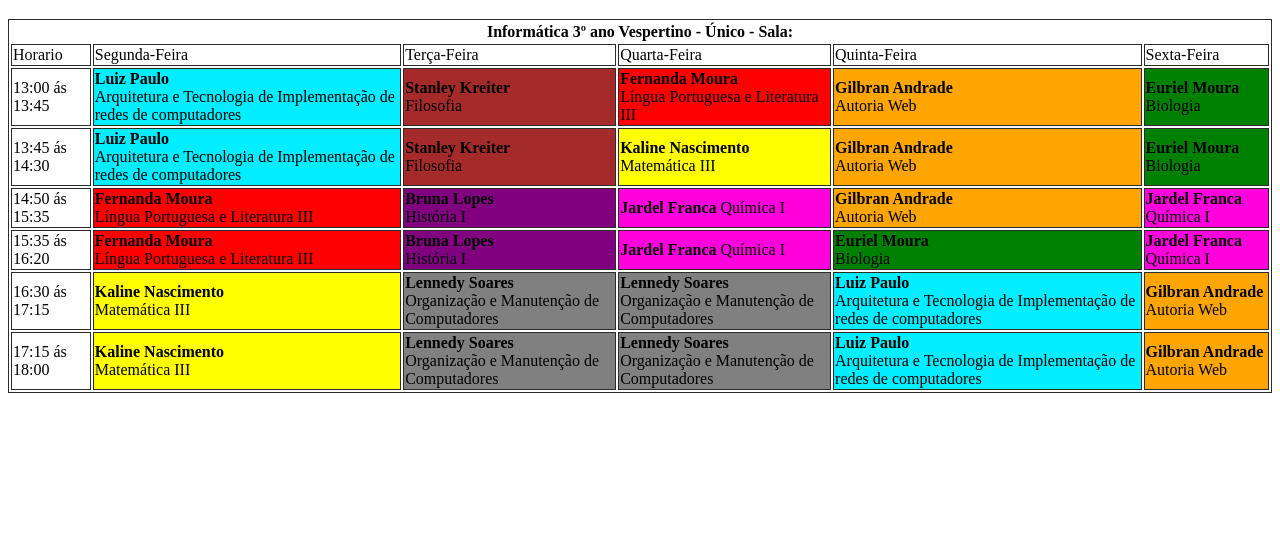
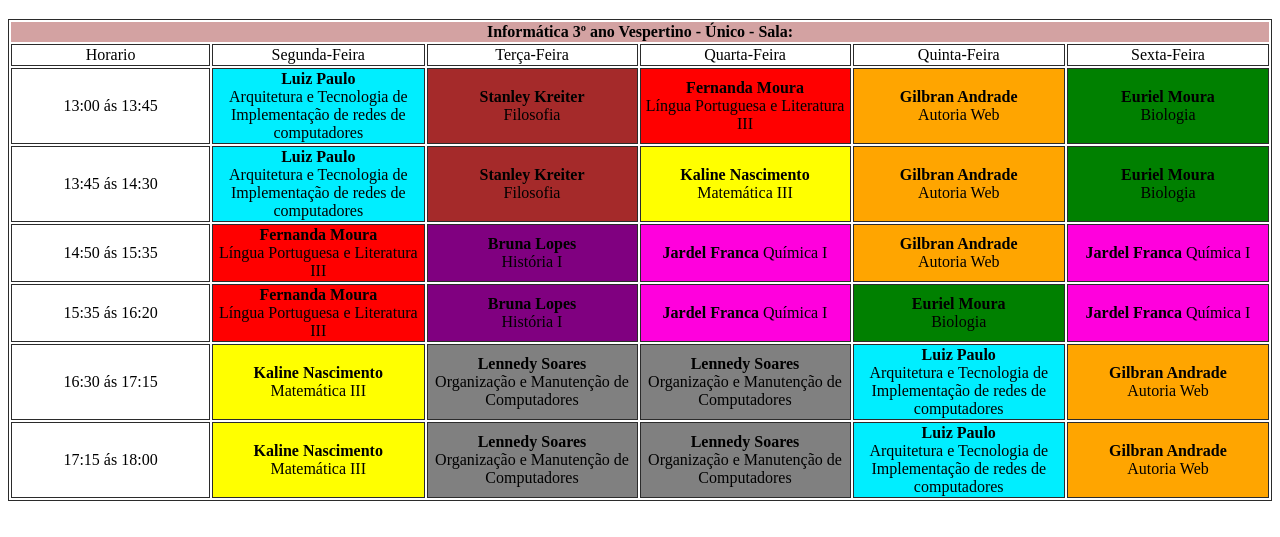
Before and after one commit to PedroAug91/pagina1, a plain HTML site: page index.html in a window 1280 px wide. Shown: the part 61-598 px from the top of the page. Drawn offline with Linux system fonts and the light colour scheme.

Commit message:
Update styles.css

```diff
--- a/styles.css
+++ b/styles.css
@@ -37,3 +37,13 @@
 table, tr, td {
     border: 1px #2b2b2b solid;
 }
+
+thead {
+    background-color: #d3a2a2;
+    border-radius: ;
+}
+
+td {
+    text-align: center;
+    width: 250px;
+}
```
